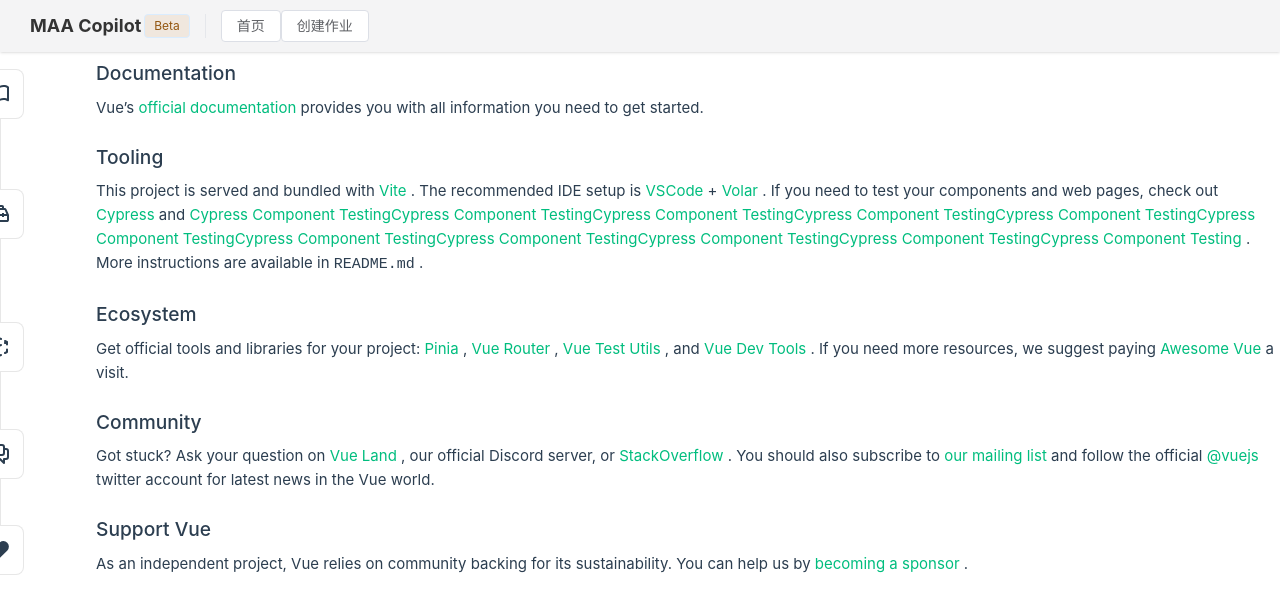
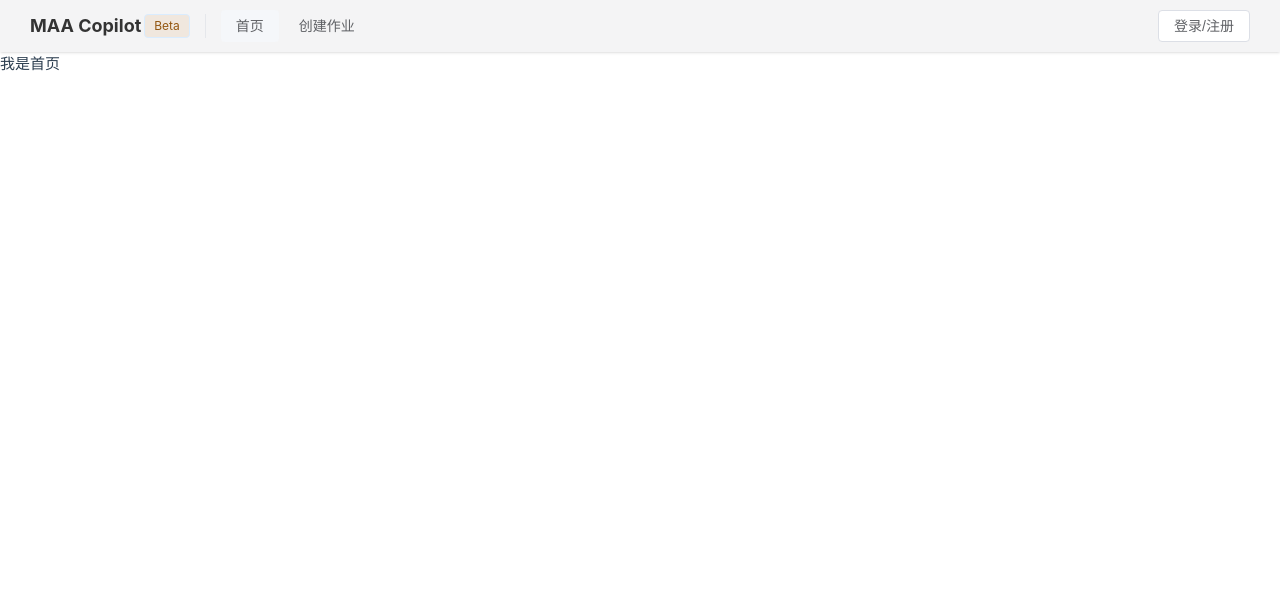
Before and after one commit to Atlan8/AtlanBaseBuilder, a Vue app: page /home in a window 1280 px wide. Shown: the top 614 px of the page. Built offline with nearby package versions, Linux system fonts and the light colour scheme.

Commit message:
feat:调整首页

```diff
--- a/src/router/index.ts
+++ b/src/router/index.ts
@@ -3,7 +3,7 @@
   createWebHistory,
   type RouteRecordRaw,
 } from "vue-router";
-import HomeView from "../views/HomeView.vue";
+// import HomeView from "../views/HomeView.vue";
 import Layout from "../views/layout/index.vue";
 
 export const customRoutes: RouteRecordRaw[] = [
@@ -15,7 +15,7 @@
       {
         path: "/home",
         name: "home",
-        component: HomeView,
+        component: () => import("@/views/home/index.vue"),
       },
     ],
   },
--- /dev/null
+++ b/src/views/home/index.vue
@@ -0,0 +1,7 @@
+<template>
+  <div>我是首页</div>
+</template>
+
+<script lang="ts" setup></script>
+
+<style lang="scss" scoped></style>
--- a/src/views/layout/index.vue
+++ b/src/views/layout/index.vue
@@ -12,14 +12,16 @@
       </div>
       <div class="menuView">
         <div class="routerButton">
-          <div>
-            <el-button>首页</el-button>
+          <div style="margin-right: 5px">
+            <el-button text :bg="true">首页</el-button>
           </div>
           <div>
-            <el-button>创建作业</el-button>
+            <el-button text :bg="false">创建作业</el-button>
           </div>
         </div>
-        <div></div>
+        <div>
+          <el-button>登录/注册</el-button>
+        </div>
       </div>
     </nav>
     <router-view></router-view>
@@ -69,6 +71,7 @@
     }
 
     .menuView {
+      flex: 1;
       @include flexCenterSpaceBetween();
 
       .routerButton {
```
